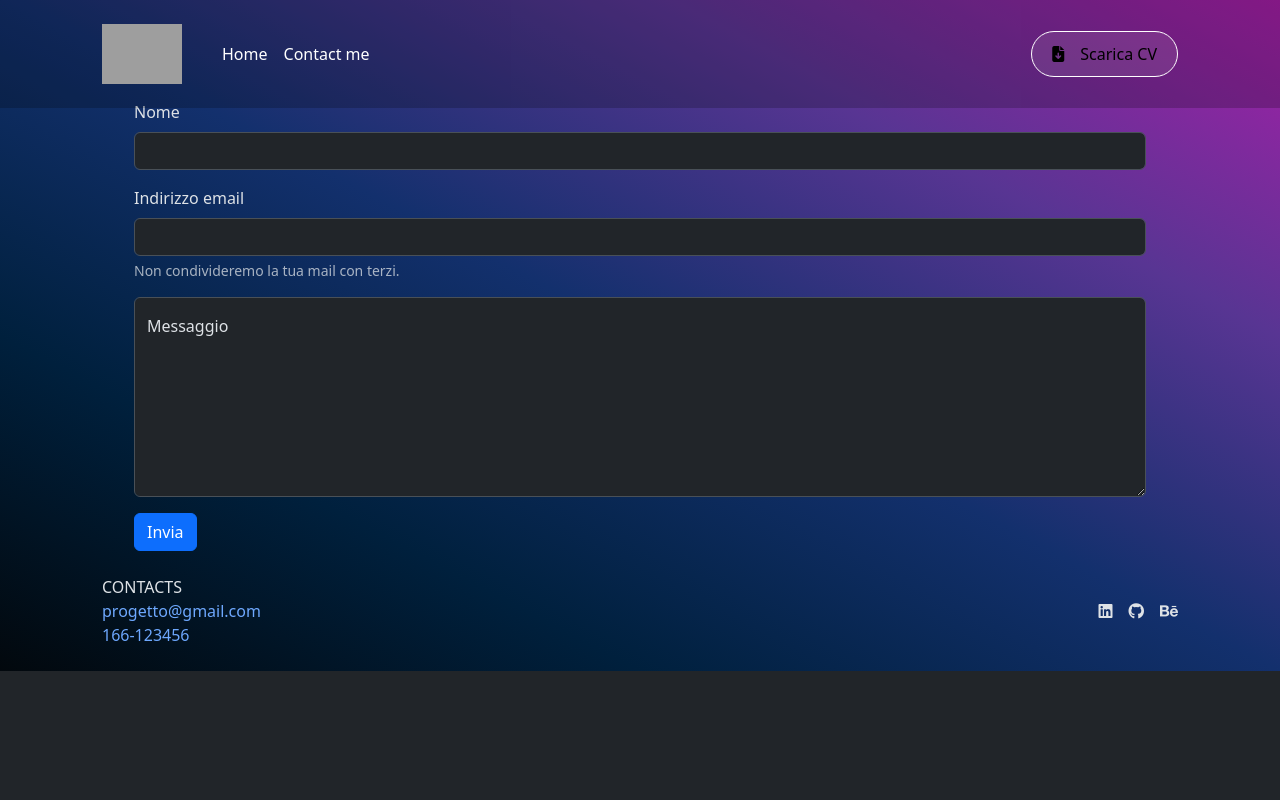
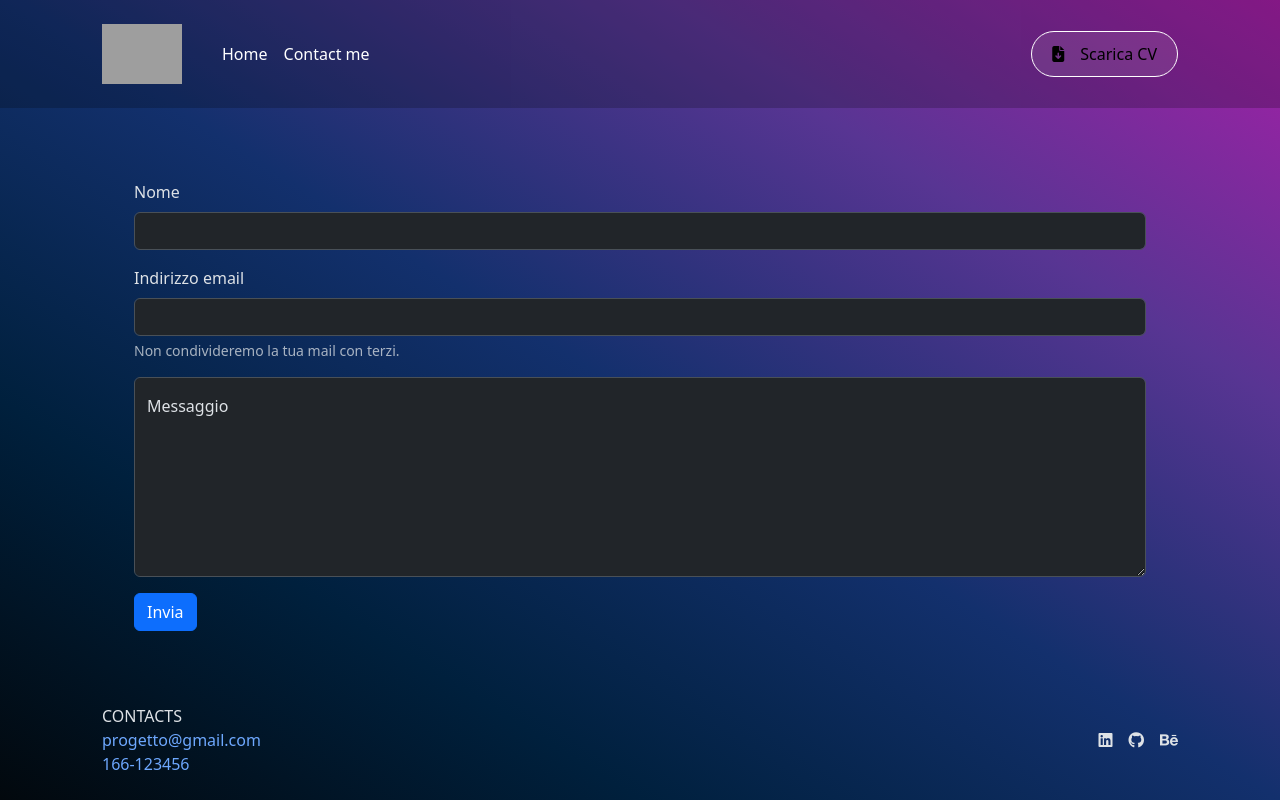
Before and after one commit to f-dib/vite-boolfolio, a Vue app: page /contact in a window 1280 px wide. Built offline with nearby package versions, Linux system fonts and the light colour scheme; grey boxes are pictures that could not be loaded; what vue-awesome-paginate would draw is missing.

Commit message:
size fix

```diff
--- a/src/components/ContactForm.vue
+++ b/src/components/ContactForm.vue
@@ -59,5 +59,8 @@ methods: {
     </template>
 
     <style lang = "scss">
-
+        form{
+            padding-top: 180px;
+            height: 85vh;
+        }
     </style>
--- a/src/pages/ContactMe.vue
+++ b/src/pages/ContactMe.vue
@@ -24,10 +24,6 @@ export default {
 
 
 <style lang="scss">
-.topContainer{
 
-    padding-top: 100px;
-
-}
 
 </style>
```
